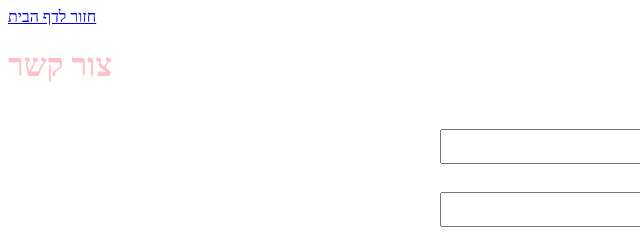
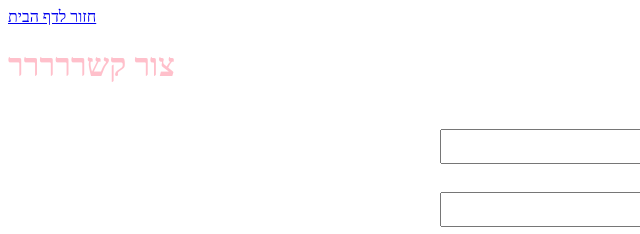
Before and after one commit to NeilZer/Celebration_Devops_Final, a website: page public/html/contact.html in a window 1280 px wide. Shown: the top 234 px of the page, 0-640 px from the left. Drawn offline with Linux system fonts and the light colour scheme.

```diff
--- a/public/html/contact.html
+++ b/public/html/contact.html
@@ -3,9 +3,9 @@
     <meta name="viewport" content="width=device-width, initial-scale=1.0">
     <link rel="stylesheet" href="/css/styles3.css">
     <a href="/html/homepage.html">חזור לדף הבית</a>
-    <title>צור קשר</title>
+    <title>צור קשררררר</title>
 <body>
-    <h1>צור קשר</h1>
+    <h1>צור קשררררר</h1>
     <form>
         <label for="name">שם מלא:</label>
         <input type="text" id="name" name="name" required>
```
